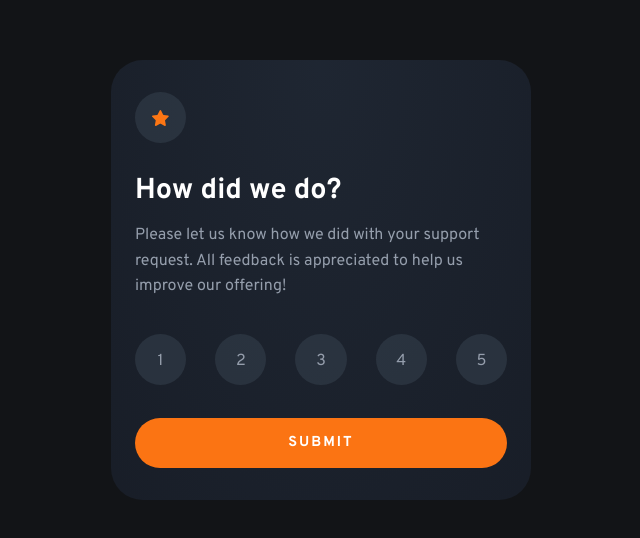
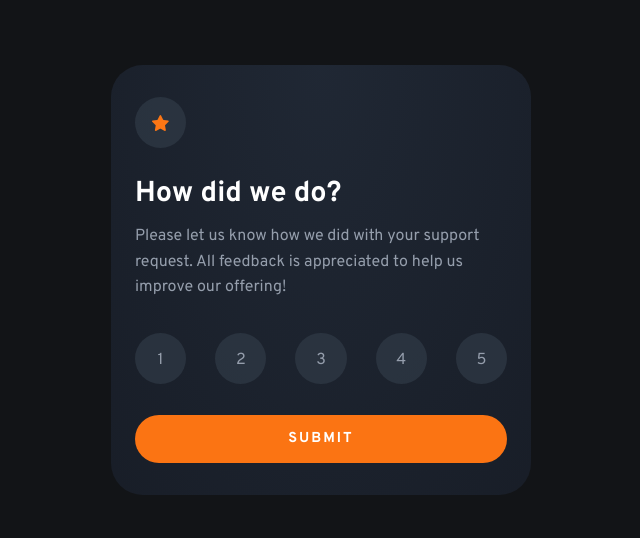
Before and after one commit to ManuelMadeira98/fm-interactive-rating-component, an Angular app: page / in a window 1280 px wide. Shown: the part 120-658 px from the top of the page, without its empty margins (319-959 px from the left). Built offline with nearby package versions, Linux system fonts and the light colour scheme.

Commit message:
style: minor style adjustments

```diff
--- a/src/app/app.component.scss
+++ b/src/app/app.component.scss
@@ -114,7 +114,6 @@ $button-size-desktop: 3.2rem;
 @media (min-width: 450px) {
 	.rating-card {
 		border-radius: 2em;
-		min-height: 440px;
 
 		&--icon {
 			width: $button-size-desktop;
--- a/src/styles.scss
+++ b/src/styles.scss
@@ -7,7 +7,7 @@
 	--clr-neutral-600: hsla(212, 19%, 24%, 0.65);
 	--clr-neutral-400: hsl(216, 12%, 54%);
 	--clr-neutral-300: hsl(217, 12%, 63%);
-	--clr-neutral-200: hsla(217, 32%, 47%, 0.2);
+	--clr-neutral-200: hsla(217, 32%, 50%, 0.2);
 	--clr-neutral-100: hsl(0, 0%, 100%);
 
 	--ff-base: 'Overpass', sans-serif;
```
